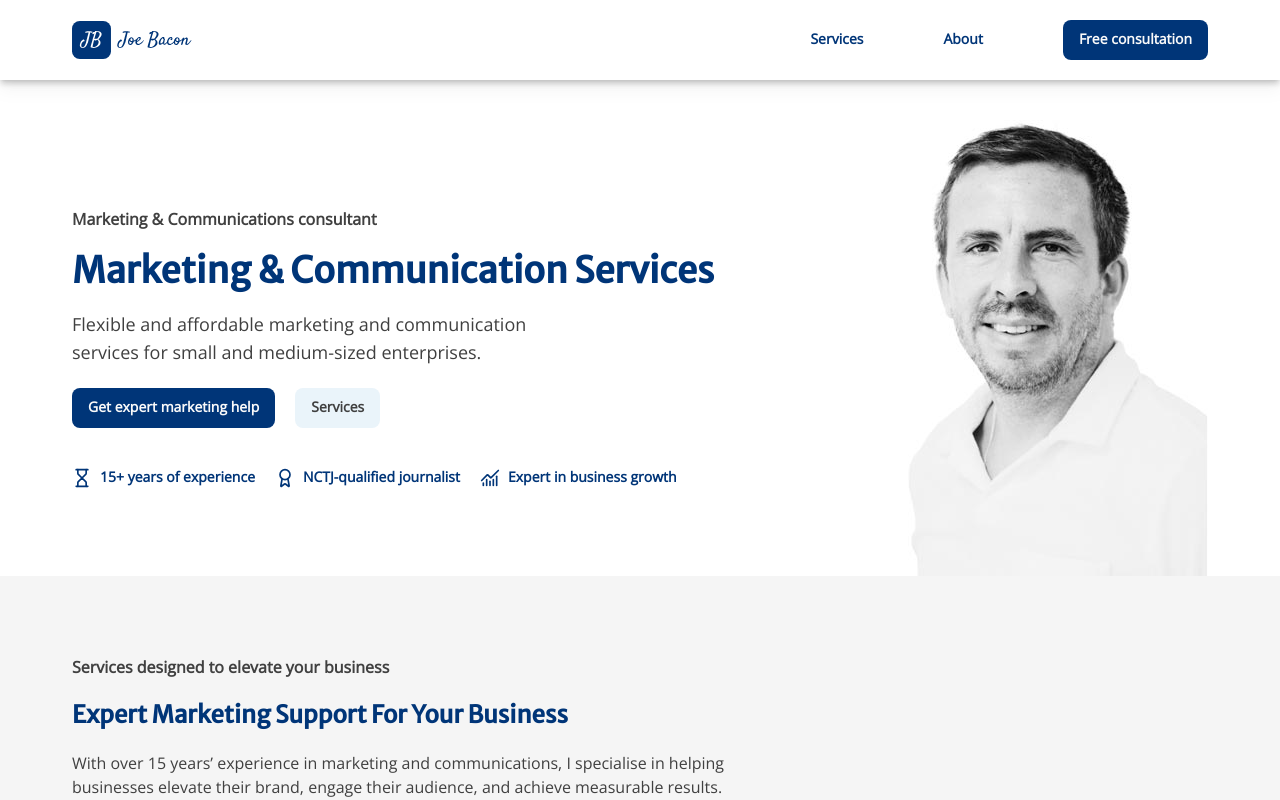
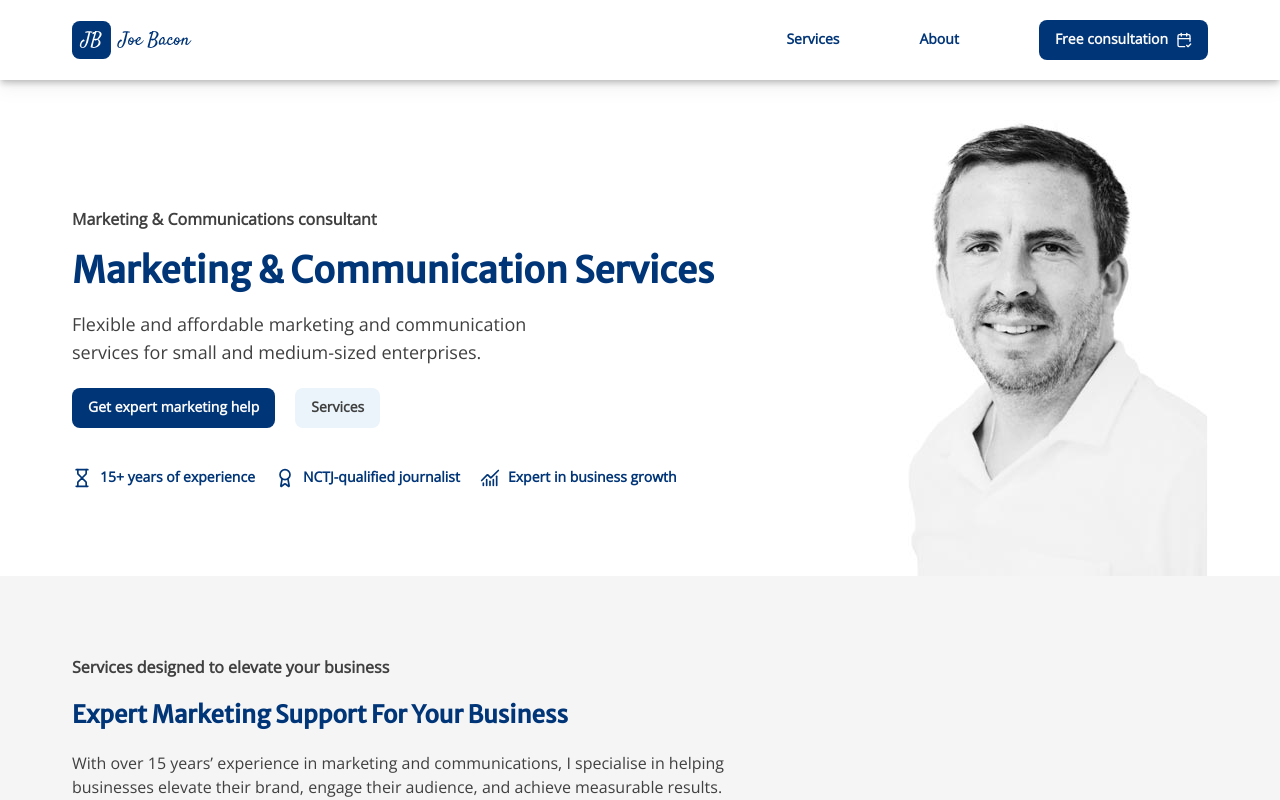
Before and after one commit to lewis-worsley/joebacon, a Next.js app: page / in a window 1280 px wide. Shown: the top 800 px of the page. Built offline with nearby package versions, Linux system fonts and the light colour scheme.

Commit message:
added href and calendar icon to CTA

```diff
--- a/components/Header.tsx
+++ b/components/Header.tsx
@@ -1,4 +1,5 @@
 import { navLinks } from '@/constants';
+import { CalendarCheck2 } from 'lucide-react';
 import Image from 'next/image';
 import Link from 'next/link';
 import MobileNav from './MobileNav';
@@ -25,7 +26,7 @@ const Header = () => {
 						))}
 						<Button asChild>
 							<Link href="mailto:joefbacon@icloud.com?subject=Marketing%20Inquiry">
-								Free consultation
+								Free consultation <CalendarCheck2 />
 							</Link>
 						</Button>
 					</div>
--- a/components/MobileNav.tsx
+++ b/components/MobileNav.tsx
@@ -10,7 +10,7 @@ import {
 } from "@/components/ui/sheet";
 
 import { navLinks } from "@/constants";
-import { Menu } from 'lucide-react';
+import { CalendarCheck2, Menu } from 'lucide-react';
 import Image from "next/image";
 import Link from "next/link";
 
@@ -43,7 +43,11 @@ const MobileNav = () => {
 									<Link href={href} className="font-bold text-blue-1 hover:text-gray-500">{label}</Link>
 								</SheetClose>
 							))}
-							<Button>Free Consultation</Button>
+							<Button asChild>
+								<Link href="mailto:joefbacon@icloud.com?subject=Marketing%20Inquiry">
+									Free Consultation <CalendarCheck2 />
+								</Link>
+							</Button>
 						</nav>
 					</div>
 				</SheetContent>
```
